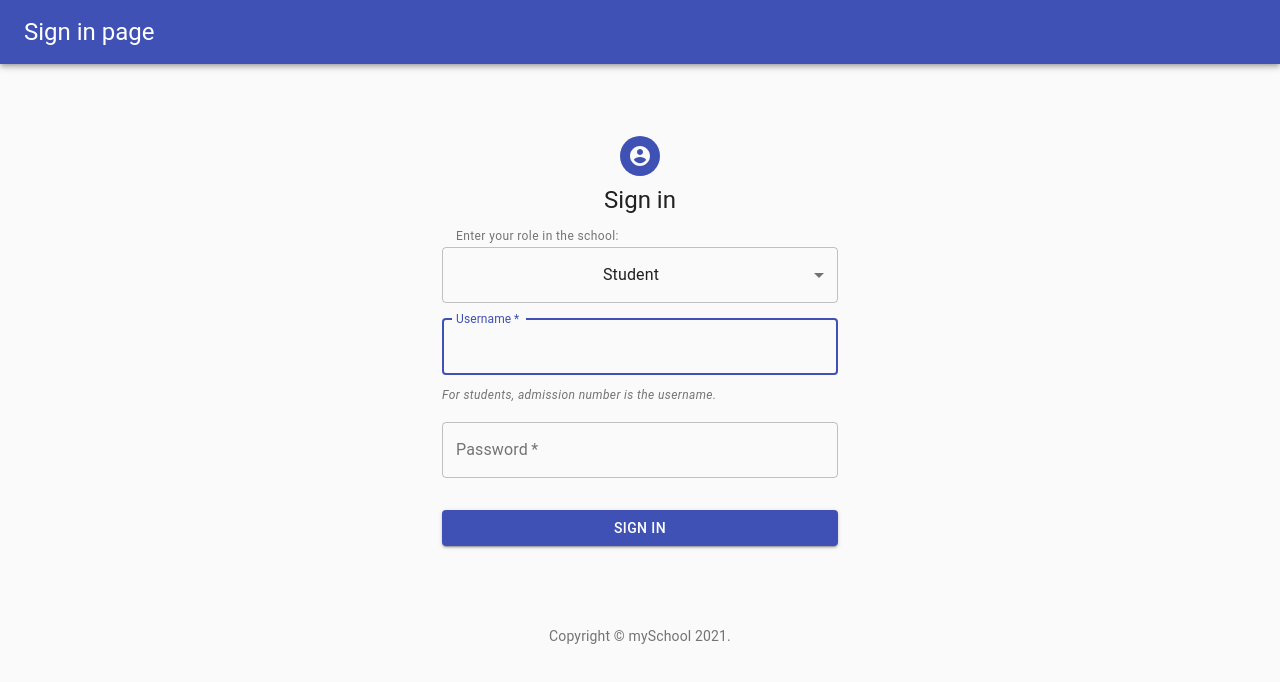
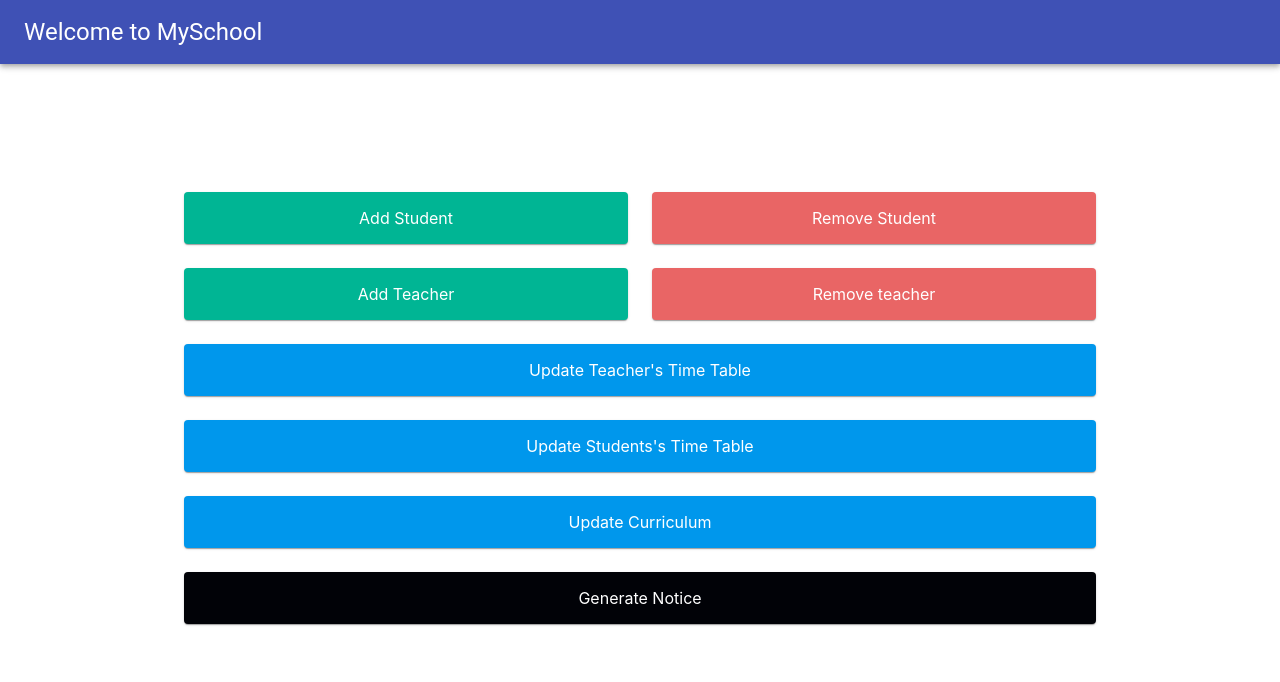
Before and after one commit to vashishtha28/mySchool, a React (Create React App) app in the folder frontend/: page / in a window 1280 px wide. Shown: the top 682 px of the page. Built offline with nearby package versions, Linux system fonts and the light colour scheme.

Commit message:
Admin page Created

```diff
--- a/frontend/src/App.js
+++ b/frontend/src/App.js
@@ -2,12 +2,14 @@ import './App.css';
 import SignIn from "./pages/SignIn";
 import MyAppBar from "./components/MyAppBar"
 import RegisterStudent from "./pages/RegisterStudent";
+import AdminPage from "./pages/AdminWelcome"
 
 function App() {
   return (
     <div className="App">
-      <SignIn />
+     {/*<SignIn />*/}
       {/* <RegisterStudent/> */}
+      <AdminPage />
     </div>
   );
 }
--- /dev/null
+++ b/frontend/src/pages/AdminWelcome.js
@@ -0,0 +1,87 @@
+import React, {useState, useEffect} from 'react';
+import axios from "axios";
+import Avatar from '@material-ui/core/Avatar';
+import Button from '@material-ui/core/Button';
+import CssBaseline from '@material-ui/core/CssBaseline';
+import TextField from '@material-ui/core/TextField';
+import FormControlLabel from '@material-ui/core/FormControlLabel';
+import Checkbox from '@material-ui/core/Checkbox';
+import Link from '@material-ui/core/Link';
+import Grid from '@material-ui/core/Grid';
+import Box from '@material-ui/core/Box';
+import LockOutlinedIcon from '@material-ui/icons/LockOutlined';
+import Typography from '@material-ui/core/Typography';
+import { makeStyles } from '@material-ui/core/styles';
+import Container from '@material-ui/core/Container';
+import InputLabel from '@material-ui/core/InputLabel';
+import MenuItem from '@material-ui/core/MenuItem';
+import FormHelperText from '@material-ui/core/FormHelperText';
+import FormControl from '@material-ui/core/FormControl';
+import Select from '@material-ui/core/Select';
+import LocalLibraryIcon from '@material-ui/icons/LocalLibrary';
+import { AppBar } from '@material-ui/core';
+import MenuIcon from "@material-ui/icons/Menu";
+import Toolbar from "@material-ui/core/Toolbar";
+import MyAppBar from '../components/MyAppBar';
+import AccountCircleIcon from '@material-ui/icons/AccountCircle';
+import server_url from "../components/ServerLink";
+import Paper from '@material-ui/core/Paper';
+
+
+const useStyles = makeStyles((theme) => ({
+  root: {
+    flexGrow: 1,
+  },
+  grid:{
+      marginTop: theme.spacing(10),
+  },
+  paper: {
+    padding: theme.spacing(2),
+    textAlign: 'center',
+    color: "white",
+    background:
+      "linear-gradient(90deg, rgba(34,193,195,1) 0%, rgba(253,187,45,1) 100%)"
+  },
+}));
+
+
+export default function AdminPage() {
+  const classes = useStyles();
+
+  return (
+
+    <div className={classes.root}>
+
+      <MyAppBar appBarTitle="Welcome to MySchool"/>
+
+      <Container component="main" maxWidth="md" style={{ marginTop: "10%"}}>
+      <Grid container spacing={3}>
+        <Grid item xs={6}>
+          <Paper className={classes.paper} style={{ background: "#00B594"}} >Add Student</Paper>
+        </Grid>
+        <Grid item xs={6}>
+          <Paper className={classes.paper} style={{ background: "#E96565"}}>Remove Student</Paper>
+        </Grid>
+        <Grid item xs={6}>
+          <Paper className={classes.paper} style={{ background: "#00B594"}}>Add Teacher</Paper>
+        </Grid>
+        <Grid item xs={6}>
+          <Paper className={classes.paper} style={{ background: "#E96565"}}>Remove teacher</Paper>
+        </Grid>
+        <Grid item xs={12}>
+          <Paper className={classes.paper} style={{ background: "#0097EC"}}>Update Teacher's Time Table</Paper>
+        </Grid>
+        <Grid item xs={12}>
+          <Paper className={classes.paper} style={{ background: "#0097EC"}}>Update Students's Time Table</Paper>
+        </Grid>
+        <Grid item xs={12}>
+          <Paper className={classes.paper} style={{ background: "#0097EC"}}>Update Curriculum</Paper>
+        </Grid>
+        <Grid item xs={12}>
+          <Paper className={classes.paper} style={{ background: "#010207"}}>Generate Notice</Paper>
+        </Grid>
+      </Grid>
+      </Container>
+    </div>
+  );
+}
```
